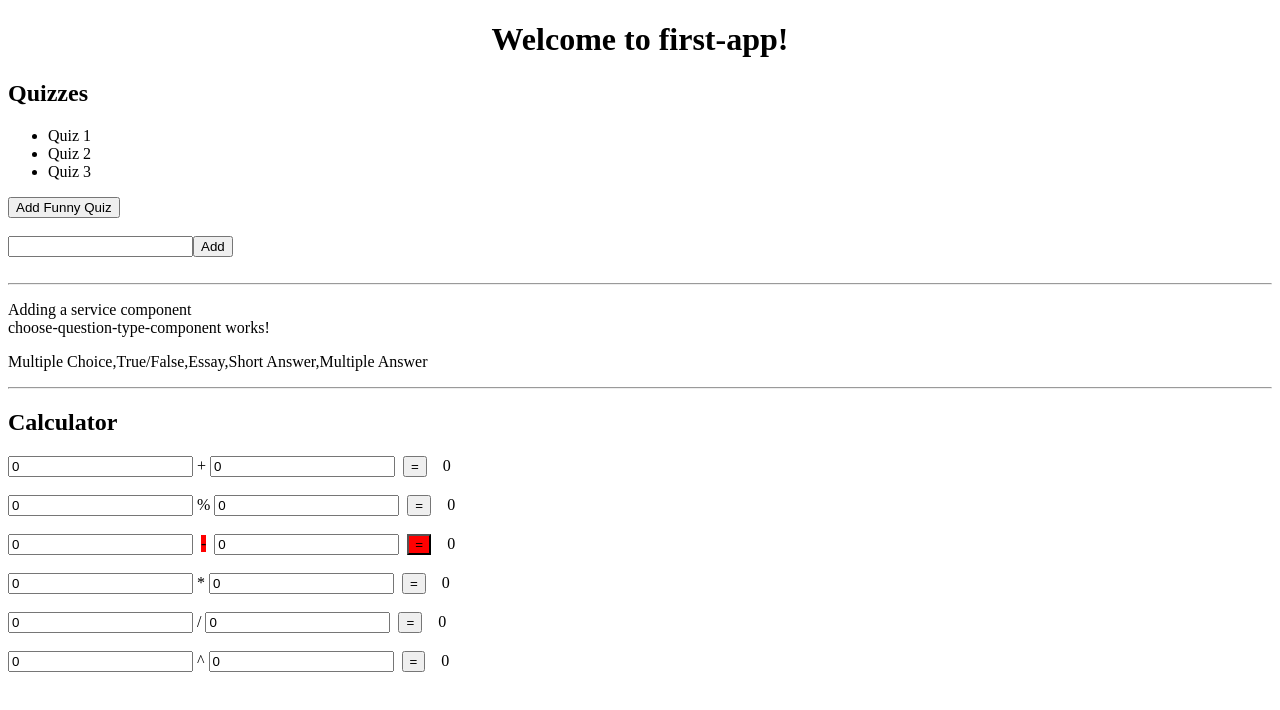
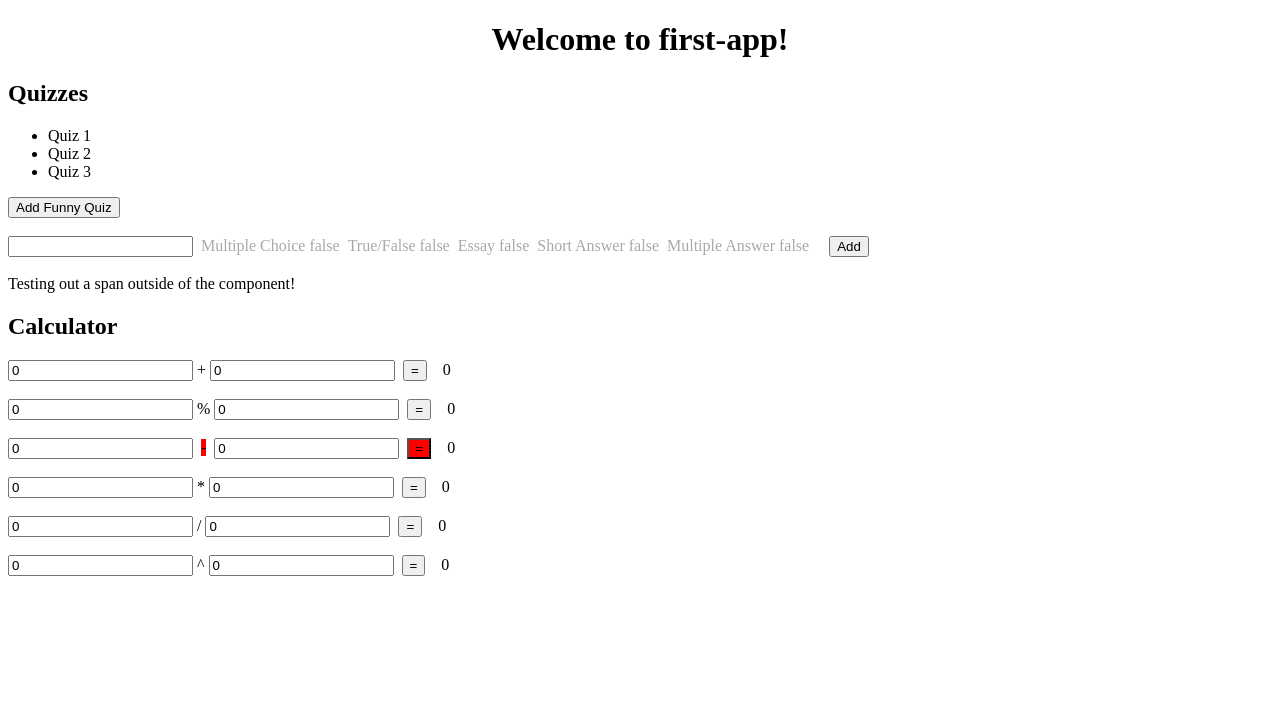
Before and after one commit to 2018-summer-mjs/first-app, an Angular app: page / in a window 1280 px wide. Shown: the top 710 px of the page. Built offline with nearby package versions, Linux system fonts and the light colour scheme.

Commit message:
Added objects and css
added the service array of objects next to the add button

added css to the component

```diff
--- a/src/app/app.component.html
+++ b/src/app/app.component.html
@@ -15,13 +15,17 @@
 <button (click)="addFunnyQuiz()">Add Funny Quiz</button>
 <br>
 <br>
-<input type="text" [(ngModel)]="newQuizName">
+<input type="text" [(ngModel)]="newQuizName">&nbsp;
+<app-choose-question-type-component></app-choose-question-type-component>
+&nbsp;
 <button (click)="addQuiz()">Add</button>
 
 <br>
 <br/>
 
-<app-choose-question-type-component></app-choose-question-type-component>
+<span>Testing out a span outside of the component!</span>
+
+
 
 
 <h2>Calculator</h2>
--- a/src/app/choose-question-type-component/choose-question-type-component.component.css
+++ b/src/app/choose-question-type-component/choose-question-type-component.component.css
@@ -0,0 +1,3 @@
+span {
+    color: darkgray;
+}
--- a/src/app/choose-question-type-component/choose-question-type-component.component.html
+++ b/src/app/choose-question-type-component/choose-question-type-component.component.html
@@ -1,7 +1,5 @@
 
-  <hr />
-  <p>Adding a service component <br>choose-question-type-component works!</p>
-  <p>{{ questionTypes }}</p>
-
-
-  <hr />
+  <!--<hr />
+  <p>Adding a service component <br> choose-question-type-component works!</p>
+  <p>{{ questionTypes }} </p> -->
+  <span *ngFor="let qt of questionTypes">{{ qt.name }} {{ qt.checked }} &nbsp;</span>
--- a/src/app/choose-question-type-component/choose-question-type-component.component.ts
+++ b/src/app/choose-question-type-component/choose-question-type-component.component.ts
@@ -1,5 +1,11 @@
 import { Component, OnInit } from '@angular/core';
 import { QuestionTypeService } from '../question-type.service';
+
+interface QuestionTypeDisplay{
+  name: string;
+  checked: boolean;
+}
+
 
 @Component({
   selector: 'app-choose-question-type-component',
@@ -11,12 +17,14 @@ export class ChooseQuestionTypeComponentComponent implements OnInit {
   constructor(private qtSvc: QuestionTypeService) { }
 
   // view model properties ...
-  public questionTypes: string[];
+  //public questionTypes: string[];
+  public questionTypes: QuestionTypeDisplay[];
 
 
   // life cycle hook.
   ngOnInit() {
-    this.questionTypes = this.qtSvc.getAvailableQuestionTypes();
+    //this.questionTypes = this.qtSvc.getAvailableQuestionTypes();
+    this.questionTypes = this.qtSvc.getAvailableQuestionTypes().map(x => ({ name: x, checked: false}) );
   }
 
 }
```
